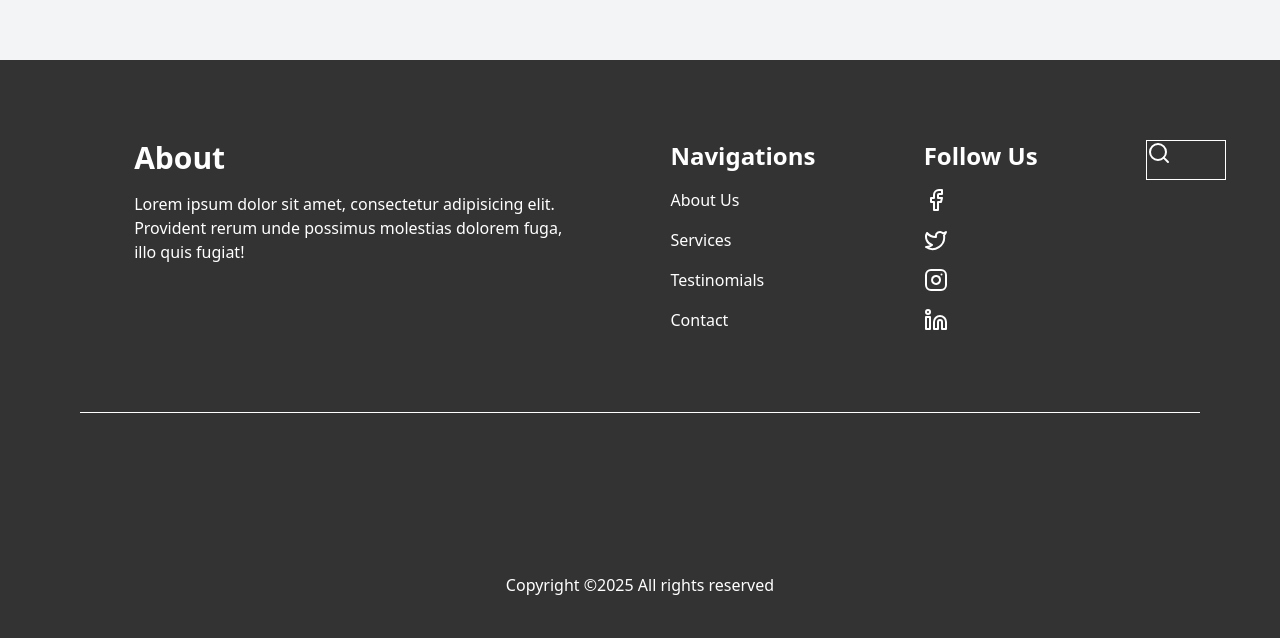
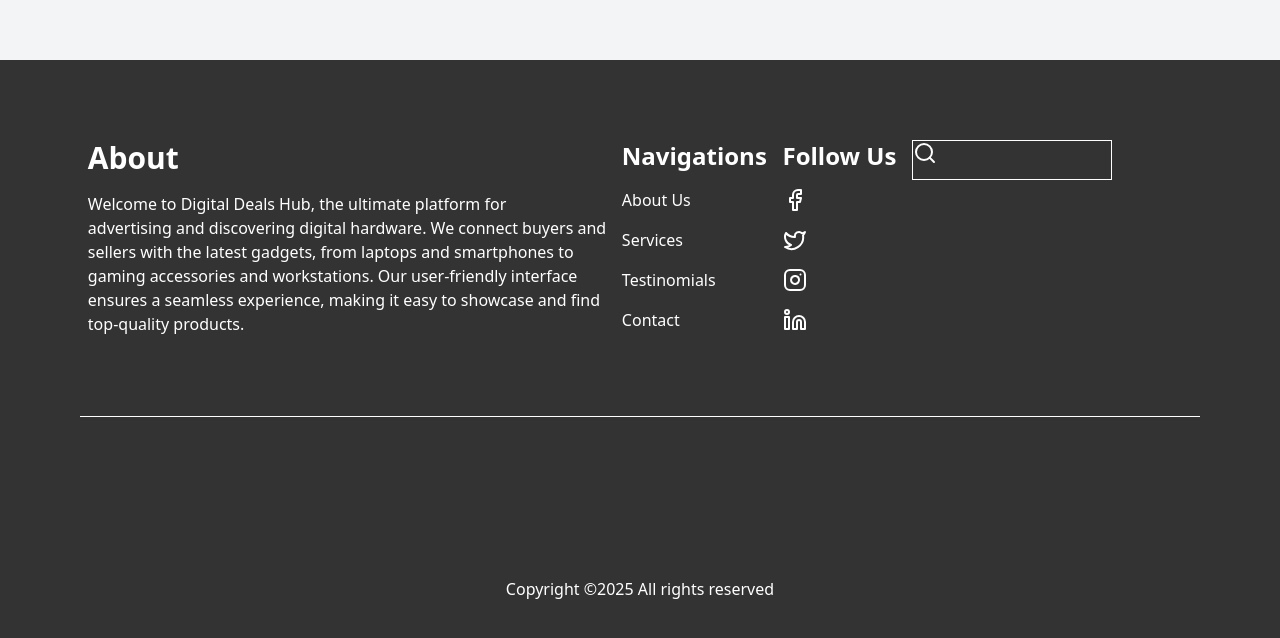
Before and after one commit to Dev-Novas/advert-app, a React (Vite) app: page / in a window 1280 px wide. Shown: the part 2348-2986 px from the top of the page. Built offline with nearby package versions, Linux system fonts and the light colour scheme; no server answers.

Commit message:
touches on footer

```diff
--- a/src/components/Footer.jsx
+++ b/src/components/Footer.jsx
@@ -3,14 +3,17 @@ import { Facebook, Twitter, Instagram, Linkedin, Search } from "lucide-react";
 
 const Footer = () => {
   return (
-    <div className=" min-h-screen bg-[#333333] text-white pt-20 pl-20 pr-20 overflow-hidden ">
-      <div className="w-screen flex flex-row justify-around pb-20 ">
+    <div className=" w-full min-h-screen bg-[#333333] text-white pt-20 pl-20 pr-20 overflow-hidden ">
+      <div className="w-full flex flex-row justify-around pb-20  ">
         <div className="flex flex-col space-y-4">
           <h1 className="text-3xl font-bold">About</h1>
           <p className="font-light">
-            Lorem ipsum dolor sit amet, consectetur adipisicing elit.
-            <br /> Provident rerum unde possimus molestias dolorem fuga,
-            <br /> illo quis fugiat!
+            Welcome to Digital Deals Hub, the ultimate platform for <br />
+            advertising and discovering digital hardware. We connect buyers and <br />
+            sellers with the latest gadgets, from laptops and smartphones to <br />
+            gaming accessories and workstations. Our user-friendly interface <br />
+            ensures a seamless experience, making it easy to showcase and find <br />
+            top-quality products.
           </p>
         </div>
         <div className="flex flex-col space-y-4 ">
@@ -23,17 +26,19 @@ const Footer = () => {
           </ul>
         </div>
         <div className="flex flex-col space-y-4">
-          <h1 className="text-2xl font-bold" >Follow Us</h1>
+          <h1 className="text-2xl font-bold">Follow Us</h1>
           <Facebook className="cursor-pointer hover:text-blue-300 font-light" />
           <Twitter className="cursor-pointer hover:text-blue-300 font-light" />
           <Instagram className="cursor-pointer hover:text-blue-300 font-light" />
           <Linkedin className="cursor-pointer hover:text-blue-300 font-light" />
         </div>
-        <div className=" border border-grey-300 flex h-10 max-w-50 mr-20 w-20">
-          <Search className="cursor-product hover:text-blue-300 font-bold "/>
+        <div className=" border border-grey-300 flex h-10 max-w-50 mr-20 w-50">
+         <div className="flex justify-end"> <Search className="cursor-product hover:text-blue-300 font-bol " /></div>
         </div>
       </div>
-      <h1 className="flex justify-center p-40 border-t font-light">Copyright ©2025 All rights reserved</h1>
+      <h1 className="flex justify-center p-40 border-t font-light">
+        Copyright ©2025 All rights reserved
+      </h1>
     </div>
   );
 };
```
